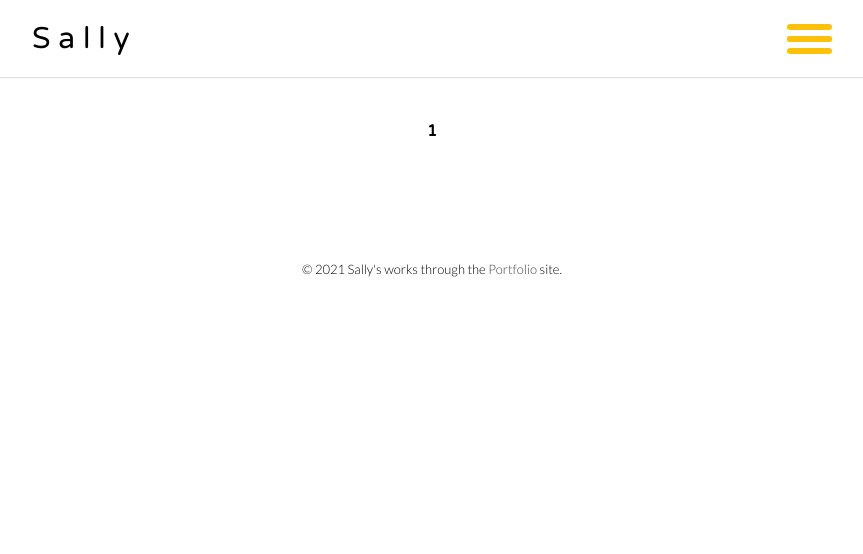
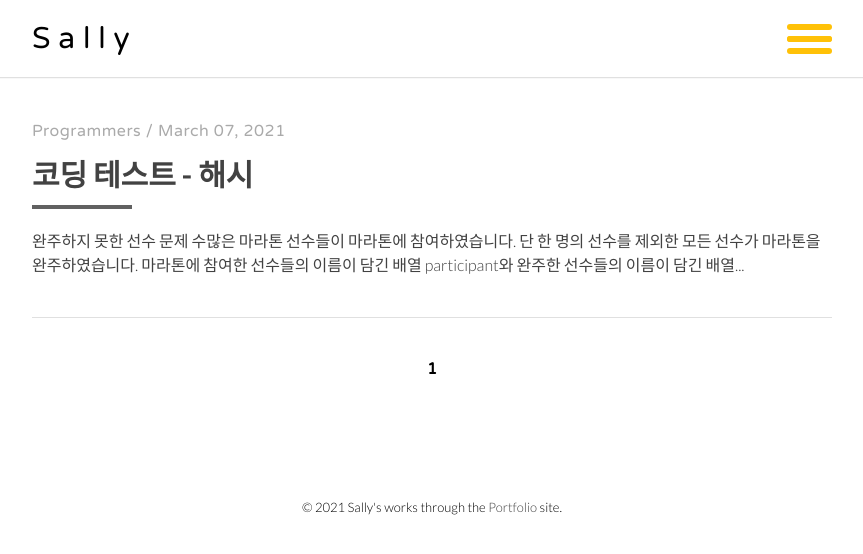
Before and after one commit to sallyworld/blog, a Jekyll site: the page built from index.html, in a window 1280 px wide. Shown: the top 554 px of the page, without its empty margins (208-1071 px from the left). Built offline with Jekyll 4.4.1, drawn with Linux system fonts in a browser that asks for light colours; the list of posts is cut into pages by our own code; part of the change alters nothing that is shown.

Commit message:
PROGRAMMERS-5 해시

````diff
--- a/_layouts/default.html
+++ b/_layouts/default.html
@@ -15,6 +15,7 @@
             </nav>
             <nav class="menu" role="menu" style="display: none;">
                 <ul>
+                    <li><a href="{{ '/category/programmers' | prepend: site.baseurl }}">Programmers</a><small>프로그래머스</small></li>
                 </ul>
             </nav>
             <div class="mask" role="mask" style="display: none;"></div>
--- /dev/null
+++ b/_posts/programmers/2021-03-07-hash.md
@@ -0,0 +1,249 @@
+---
+layout: post
+category: programmers
+title: '코딩 테스트 - 해시'
+alias: hash
+author: Sally
+published: true
+comments: true
+---
+
+## 완주하지 못한 선수
+
+### 문제
+
+수많은 마라톤 선수들이 마라톤에 참여하였습니다. 단 한 명의 선수를 제외한 모든 선수가 마라톤을 완주하였습니다.
+
+마라톤에 참여한 선수들의 이름이 담긴 배열 `participant`와 완주한 선수들의 이름이 담긴 배열 `completion`이 주어질 때 완주하지 못한 선수의 이름을 return하도록 `solution` 함수를 작성해 주세요.
+
+* 마라톤 경기에 참여한 선수의 수는 1명 이상 100,000명 이하입니다.
+* `completion`의 길이는 `participant`의 길이보다 1 작습니다.
+* 참가자의 이름은 1개 이상 20개 이하의 알파벳 소문자로 이루어져 있습니다.
+* 참가자 중에는 동명이인이 있을 수 있습니다.
+
+### 예시
+
+![01]
+
+* 예시 1: `leo`는 참여자 명단에는 있지만 완주자 명단에는 없기 때문에 완주하지 못했습니다.
+* 예시 2: `vinko`는 참여자 명단에는 있지만 완주자 명단에는 없기 때문에 완주하지 못했습니다.
+* 예시 3: `mislav`는 참여자 명단에는 2명이 있지만 완주자 명단에는 1명만 있기 때문에 한 명은 완주하지 못했습니다.
+
+### 답안
+
+```javascript
+function solution(participant, completion) {
+    var answer = '';
+
+    participant.sort();
+    completion.sort();
+
+    for (var i in participant) {
+        if (participant[i] != completion[i]) {
+            answer = participant[i];
+            break;
+        }
+    }
+
+    return answer;
+}
+```
+
+## 전화번호 목록
+
+### 문제
+
+전화번호부에 적힌 전화번호 중 한 번호가 다른 번호의 접두어인 경우가 있는지 확인하려 합니다. 전화번호가 다음과 같을 경우 구조대 전화번호는 영석이의 전화번호의 접두사입니다.
+
+* 구조대: `119`
+* 박준영: `97 674 223`
+* 지영석: `11 9552 4421`
+
+전화번호부에 적힌 전화번호를 담은 배열 `phone_book`이 `solution` 함수의 매개 변수로 주어질 때, 어떤 번호가 다른 번호의 접두어인 경우가 있으면 `false`, 그렇지 않으면 `true`를 return하도록 `solution` 함수를 작성해 주세요.
+
+* `phone_book`의 길이는 1 이상 1,000,000 이하입니다.
+* 각 전화번호의 길이는 1 이상 20 이하입니다.
+
+### 예시
+
+![02]
+
+* 예시 1: 앞에서 설명한 예시와 같습니다.
+* 예시 2: 한 번호가 다른 번호의 접두사인 경우가 없으므로 답은 `true`입니다.
+* 예시 3: 첫 번째 전화번호 `12`가 두 번째 전화번호 `123`의 접두사입니다. 따라서 답은 `false`입니다.
+
+### 답안
+
+```java
+import java.util.Arrays;
+
+class Solution {
+    public boolean solution(String[] phone_book) {
+        boolean answer = true;
+
+        Arrays.sort(phone_book);
+
+        for (int i = 0; i < phone_book.length - 1; i++) {
+            if (phone_book[i + 1].startsWith(phone_book[i])) {
+                answer = false;
+                break;
+            }
+        }
+
+        return answer;
+    }
+}
+```
+
+## 위장
+
+### 문제
+
+스파이들은 매일 다른 옷을 조합하여 자신을 위장합니다.
+
+예를 들어 스파이가 가진 옷이 다음과 같고 오늘 스파이가 `동그란 안경, 긴 코트, 파란색 티셔츠`를 입었다면 다음 날은 청바지를 추가로 입거나 동그란 안경 대신 검정 선글라스를 착용하거나 해야 합니다.
+
+|종류|이름|
+|:---:|---|
+|얼굴|**동그란 안경**, 검정 선글라스|
+|상의|**파란색 티셔츠**|
+|하의|청바지|
+|겉옷|**긴 코트**|
+
+스파이가 가진 의상들이 담긴 2차원 배열 `clothes`가 주어질 때, 서로 다른 옷의 조합의 수를 return하도록 `solution` 함수를 작성해 주세요.
+
+* `clothes`의 각 행은 `의상의 이름, 의상의 종류`로 이루어져 있습니다.
+* 스파이가 가진 의상의 수는 1개 이상 30개 이하입니다.
+* 같은 이름을 가진 의상은 존재하지 않습니다.
+* `clothes`의 모든 원소는 문자열로 이루어져 있습니다.
+* 모든 문자열의 길이는 1 이상 20 이하인 자연수이고 알파벳 소문자 또는 '_'로만 이루어져 있습니다.
+* 스파이는 하루에 최소 1개의 의상은 입습니다.
+
+### 예시
+
+![03]
+
+### 답안
+
+```javascript
+function solution(clothes) {
+    var answer = 0;
+
+    var kinds = {};
+
+    clothes.map(function(cloth) {
+        if (kinds[cloth[1]]) {
+            kinds[cloth[1]] = kinds[cloth[1]] + 1;
+        } else {
+            kinds[cloth[1]] = 1;
+        }
+    });
+
+    answer = 1;
+
+    Object.keys(kinds).map(function(kind) {
+        answer *= kinds[kind] + 1;
+    });
+
+    answer--;
+
+    return answer;
+}
+```
+
+## 베스트 앨범
+
+### 문제
+
+스트리밍 사이트에서 장르별로 가장 많이 재생한 노래를 2개씩 모아서 베스트 앨범으로 출시하려고 합니다. 노래는 고유 번호로 구분하며 노래를 수록하는 기준은 다음과 같습니다.
+
+1. 속한 노래가 많이 재생한 **장르**를 먼저 수록합니다.
+2. 장르 내에서 많이 재생한 **노래**를 먼저 수록합니다.
+3. 장르 내에서 재생 횟수가 같은 노래 중에 **고유 번호가 낮은 노래**를 먼저 수록합니다.
+
+노래의 장르를 나타내는 문자열 배열 `genres`와 노래별 재생 횟수를 나타내는 정수 배열 `plays`가 주어질 때 베스트 앨범에 들어갈 노래의 고유 번호를 순서대로 return하도록 `solution` 함수를 작성해 주세요.
+
+* `genres[i]`는 고유 번호가 `i`인 노래의 장르입니다.
+* `plays[i]`는 고유 번호가 `i`인 노래가 재생된 횟수입니다.
+* `genres`와 `plays`의 길이는 같으며, 이는 1 이상 100 이하입니다.
+* 장르 종류는 100개 미만입니다.
+* 장르에 속한 곡이 하나라면, 하나의 곡만 선택합니다.
+* 모든 장르는 재생된 횟수가 다릅니다.
+
+### 예시
+
+![04]
+
+### 답안
+
+```javascript
+function solution(genres, plays) {
+    var answer = [];
+
+    var songs = [];
+
+    for (var i in genres) {
+        songs.push({
+            id: Number(i),
+            genre: genres[i],
+            play: plays[i]
+        });
+    }
+
+    songs.sort(function(a, b) { return b.play - a.play; });
+
+    var summary = [];
+
+    for (var i in genres) {
+        if (summary.length == 0) {
+            summary.push({
+                genre: genres[i],
+                play: plays[i]
+            });
+        } else {
+            var exist = false;
+
+            for (var j in summary) {
+                if (summary[j].genre == genres[i]) {
+                    exist = true;
+
+                    if (!summary[j].play) {
+                        summary[j].play = 0;
+                    }
+
+                    summary[j].play += plays[i];
+                }
+            }
+
+            if (!exist) {
+                summary.push({
+                    genre: genres[i],
+                    play: plays[i]
+                });
+            }
+        }
+    }
+
+    summary.sort(function(a, b) { return b.play - a.play; });
+
+    for (var i in summary) {
+        var n = 0;
+
+        for (var j in songs) {
+            if (songs[j].genre == summary[i].genre) {
+                answer.push(songs[j].id);
+                n++;
+            }
+
+            if (n == 2) break;
+        }
+    }
+
+    return answer;
+}
+```
+
+[01]: {{ site.baseurl }}/assets/images/{{ page.category }}/{{ page.alias }}/01.jpg
+[02]: {{ site.baseurl }}/assets/images/{{ page.category }}/{{ page.alias }}/02.jpg
+[03]: {{ site.baseurl }}/assets/images/{{ page.category }}/{{ page.alias }}/03.jpg
+[04]: {{ site.baseurl }}/assets/images/{{ page.category }}/{{ page.alias }}/04.jpg
````
Also changed, not shown: assets/images/programmers/hash/01.jpg (added), assets/images/programmers/hash/02.jpg (added), assets/images/programmers/hash/03.jpg (added), assets/images/programmers/hash/04.jpg (added).
